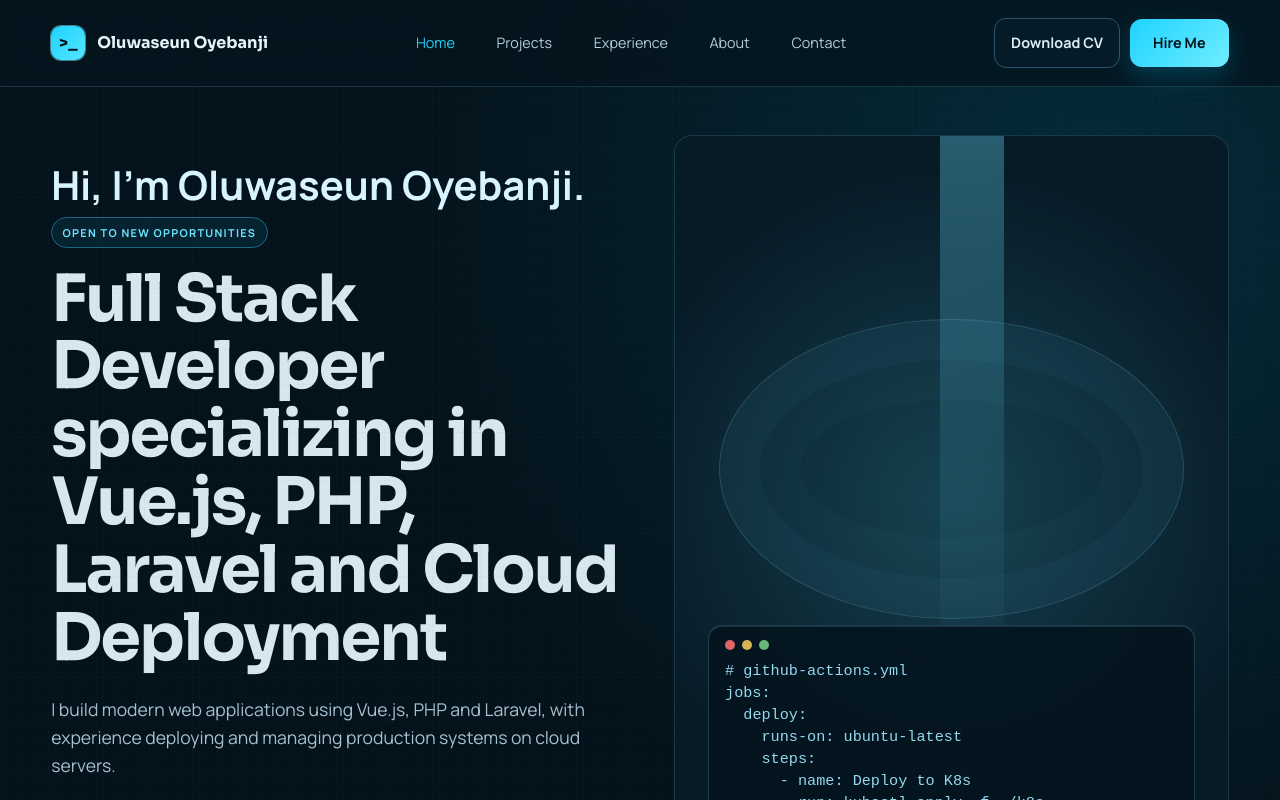
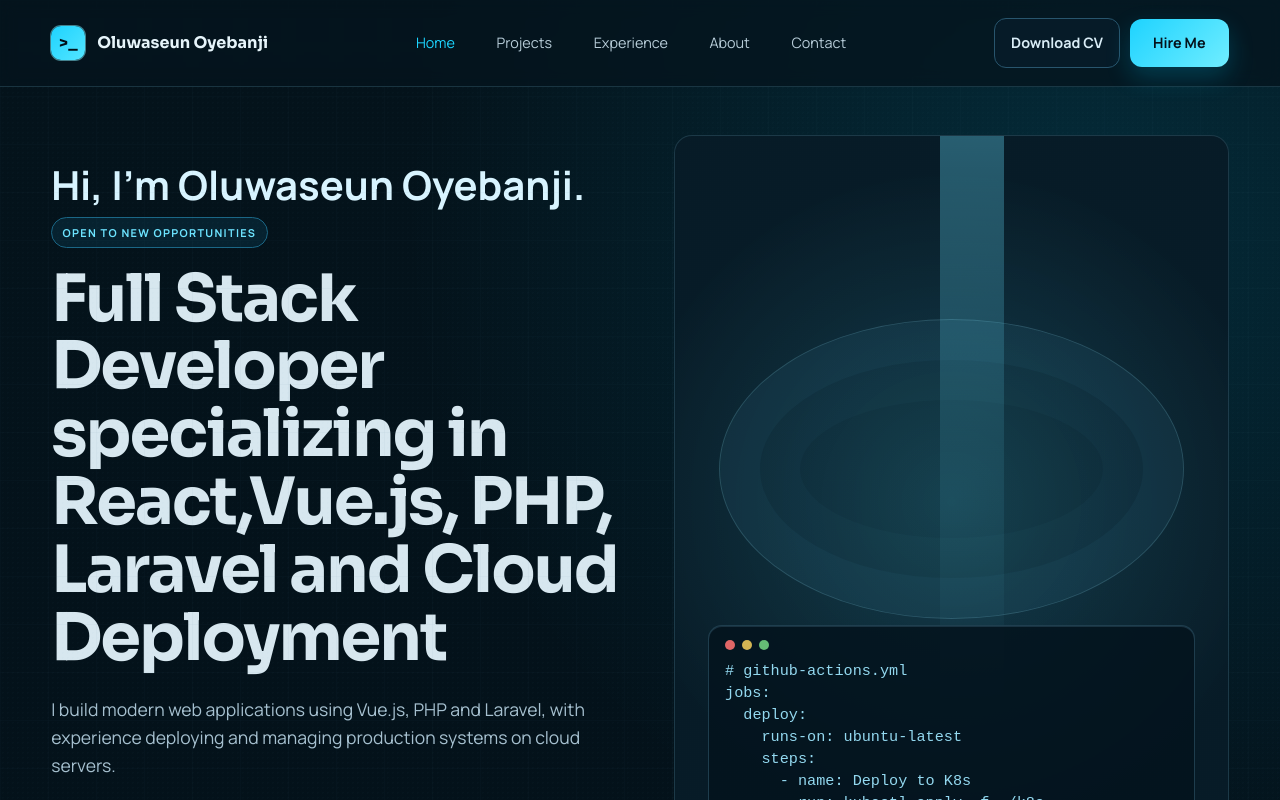
Before and after one commit to seunshyne/myPortfolio, a Vue app: page / in a window 1280 px wide. Shown: the top 800 px of the page. Built offline with nearby package versions, Linux system fonts and the light colour scheme.

Commit message:
CV updated

```diff
--- a/src/views/HomeView.vue
+++ b/src/views/HomeView.vue
@@ -5,7 +5,7 @@
         <p class="hero-greet">Hi, I'm Oluwaseun Oyebanji.</p>
         <p class="availability">Open to new opportunities</p>
         <h1>
-          Full Stack Developer specializing in Vue.js, PHP, Laravel and Cloud
+          Full Stack Developer specializing in React,Vue.js, PHP, Laravel and Cloud
           Deployment
         </h1>
         <p class="lede">
```
Also changed, not shown: 2 other files (tests, documents, lock files or other folders).
